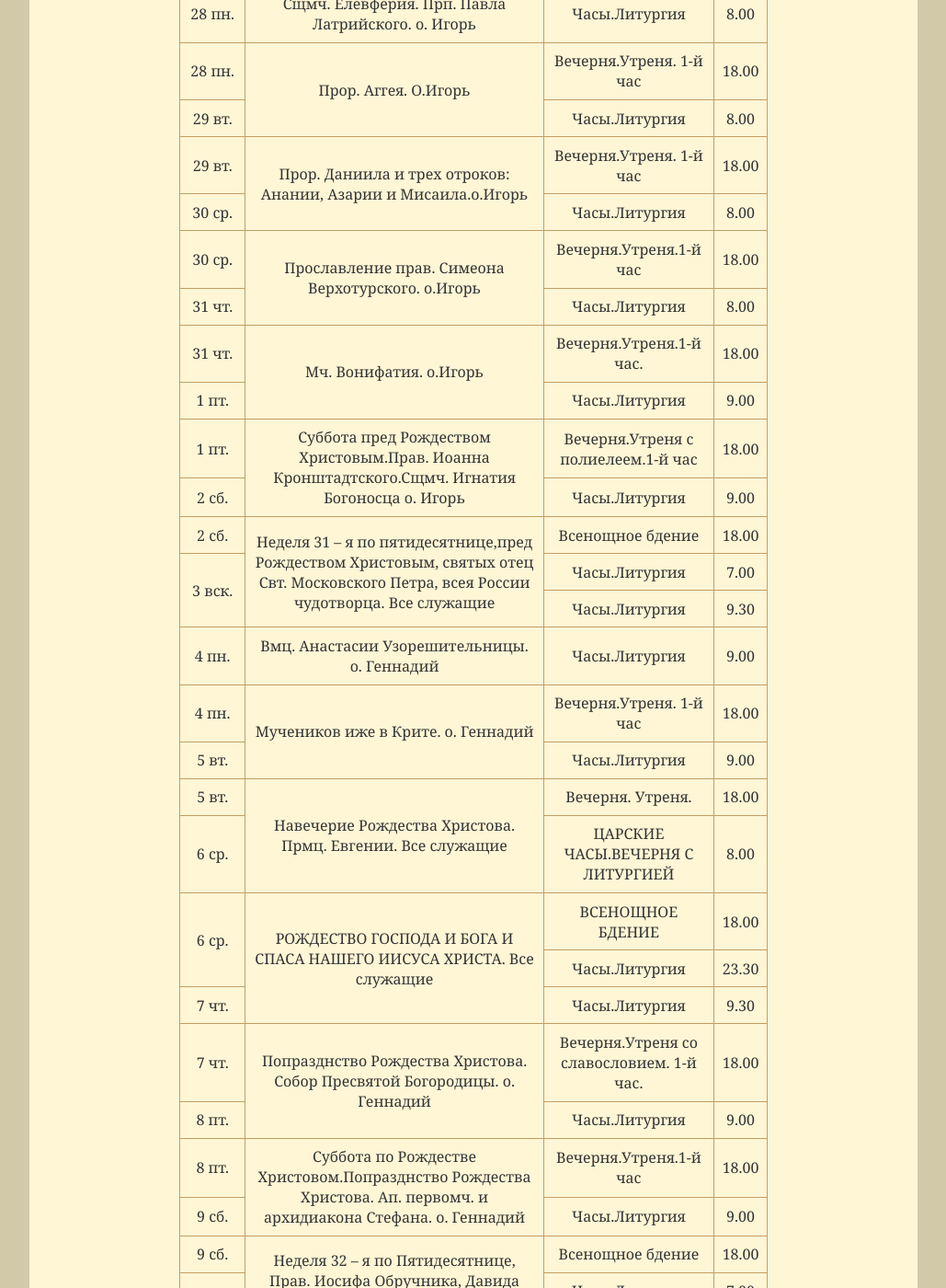
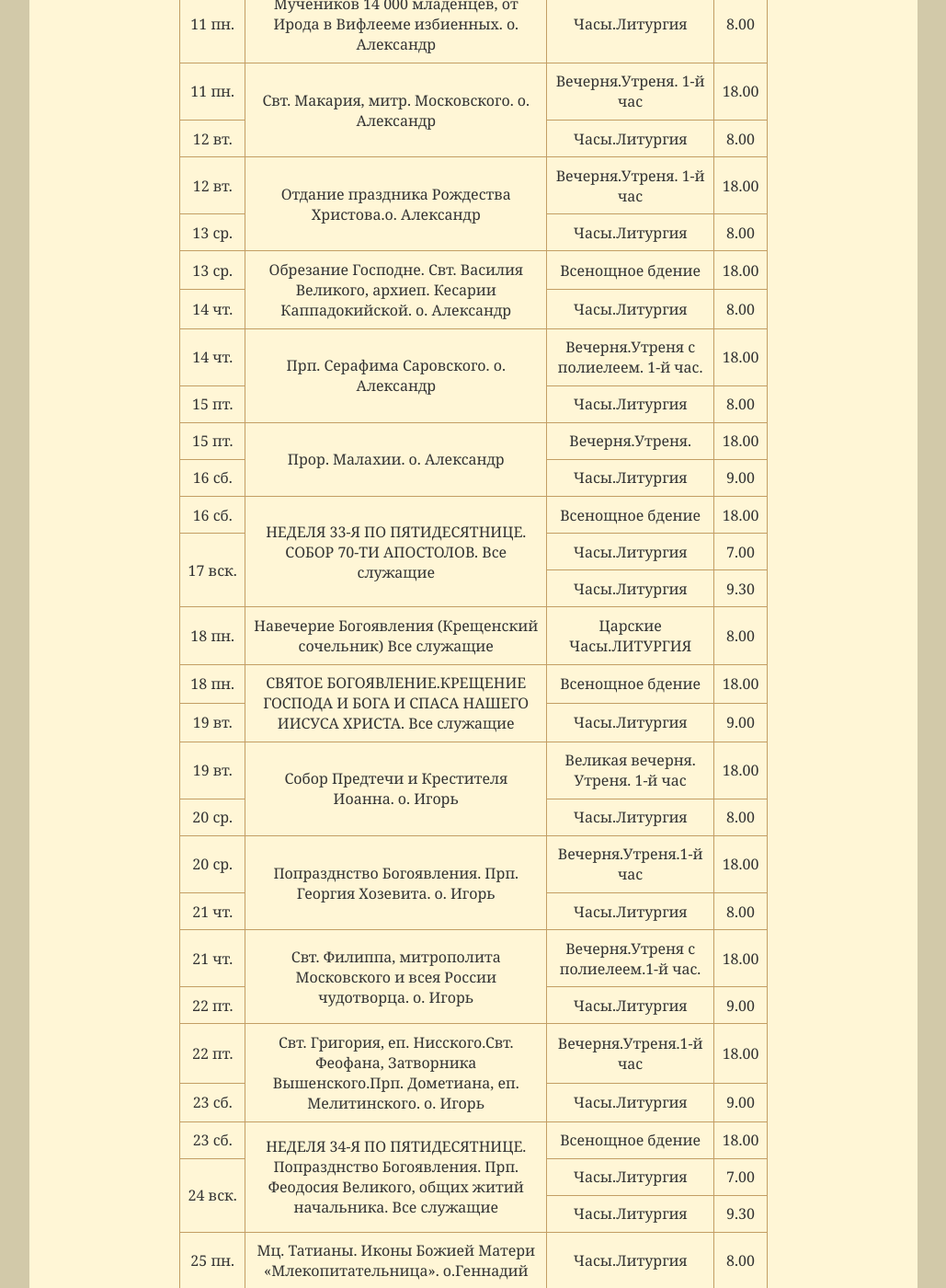
Before and after one commit to hramotradnoe/hramotradnoe.github.io, a Jekyll site: the page built from schedule/index.html, in a window 1280 px wide and 1400 px high, scrolled down 443 px. Shown: the whole window at 92% size, without its empty margins (125-1154 px from the left). Built offline with Jekyll 4.4.1, drawn with Linux system fonts in a browser that asks for light colours; Markdown is read by kramdown in place of the engine named in the settings; some of the changed text lies outside the part shown.

Commit message:
Update schedule.yml

```diff
--- a/_data/schedule.yml
+++ b/_data/schedule.yml
@@ -1,123 +1,120 @@
 period: Январь 2016
 link: https://docs.google.com/document/d/1WJkdm1Ob7dY28KiKhnIwF8Pj8BrcCIb4HCUCFWZURFc/edit
 timetable:
- - description : "Сщмч. Елевферия. Прп. Павла Латрийского. о. Игорь"
-   services    :
-      - day   : 28&nbsp;пн.
-        time  : '8.00'
-        title : "Часы.Литургия"
- - description : "Прор. Аггея. О.Игорь"
-   services    :
-      - day   : 28&nbsp;пн.
-        time  : '18.00'
-        title : "Вечерня.Утреня. 1-й час"
-      - day   : 29&nbsp;вт.
-        time  : '8.00'
-        title : "Часы.Литургия"
- - description : "Прор. Даниила и трех отроков: Анании, Азарии и Мисаила.о.Игорь"
-   services    :
-      - day   : 29&nbsp;вт.
-        time  : '18.00'
-        title : "Вечерня.Утреня. 1-й час"
-      - day   : 30&nbsp;ср.
-        time  : '8.00'
-        title : "Часы.Литургия"
- - description : "Прославление прав. Симеона Верхотурского. о.Игорь"
-   services    :
-      - day   : 30&nbsp;ср.
-        time  : '18.00'
-        title : "Вечерня.Утреня.1-й час"
-      - day   : 31&nbsp;чт.
-        time  : '8.00'
-        title : "Часы.Литургия"
- - description : "Мч. Вонифатия. о.Игорь"
-   services    :
-      - day   : 31&nbsp;чт.
-        time  : '18.00'
-        title : "Вечерня.Утреня.1-й час."
-      - day   : 1&nbsp;пт.
-        time  : '9.00'
-        title : "Часы.Литургия"
- - description : "Суббота пред Рождеством Христовым.Прав. Иоанна Кронштадтского.Сщмч. Игнатия Богоносца о. Игорь"
-   services    :
-      - day   : 1&nbsp;пт.
-        time  : '18.00'
-        title : "Вечерня.Утреня с полиелеем.1-й час"
-      - day   : 2&nbsp;сб.
-        time  : '9.00'
-        title : "Часы.Литургия"
- - description : "Неделя 31 – я по пятидесятнице,пред Рождеством Христовым, святых отец Свт. Московского Петра, всея России чудотворца. Все служащие"
-   services    :
-      - day   : 2&nbsp;сб.
-        time  : '18.00'
-        title : "Всенощное бдение"
-      - day   : 3&nbsp;вск.
-        time  : '7.00'
-        title : "Часы.Литургия"
-      - day   : 3&nbsp;вск.
-        time  : '9.30'
-        title : "Часы.Литургия"
- - description : "Вмц. Анастасии Узорешительницы. о. Геннадий"
-   services    :
-      - day   : 4&nbsp;пн.
-        time  : '9.00'
-        title : "Часы.Литургия"
- - description : "Мучеников иже в Крите. о. Геннадий"
-   services    :
-      - day   : 4&nbsp;пн.
-        time  : '18.00'
-        title : "Вечерня.Утреня. 1-й час"
-      - day   : 5&nbsp;вт.
-        time  : '9.00'
-        title : "Часы.Литургия"
- - description : "Навечерие Рождества Христова. Прмц. Евгении. Все служащие"
-   services    :
-      - day   : 5&nbsp;вт.
-        time  : '18.00'
-        title : "Вечерня. Утреня."
-      - day   : 6&nbsp;ср.
-        time  : '8.00'
-        title : "ЦАРСКИЕ ЧАСЫ.ВЕЧЕРНЯ С ЛИТУРГИЕЙ"
- - description : "РОЖДЕСТВО ГОСПОДА И БОГА И СПАСА НАШЕГО ИИСУСА ХРИСТА. Все служащие"
-   services    :
-      - day   : 6&nbsp;ср.
-        time  : '18.00'
-        title : "ВСЕНОЩНОЕ БДЕНИЕ"
-      - day   : 6&nbsp;ср.
-        time  : '23.30'
-        title : "Часы.Литургия"
-      - day   : 7&nbsp;чт.
-        time  : '9.30'
-        title : "Часы.Литургия"
- - description : "Попразднство Рождества Христова. Собор Пресвятой Богородицы. о. Геннадий"
-   services    :
-      - day   : 7&nbsp;чт.
-        time  : '18.00'
-        title : "Вечерня.Утреня со славословием. 1-й час."
-      - day   : 8&nbsp;пт.
-        time  : '9.00'
-        title : "Часы.Литургия"
- - description : "Суббота по Рождестве Христовом.Попразднство Рождества Христова. Ап. первомч. и архидиакона Стефана. о. Геннадий"
-   services    :
-      - day   : 8&nbsp;пт.
-        time  : '18.00'
-        title : "Вечерня.Утреня.1-й час"
-      - day   : 9&nbsp;сб.
-        time  : '9.00'
-        title : "Часы.Литургия"
- - description : "Неделя 32 – я по Пятидесятнице, Прав. Иосифа Обручника, Давида царя и Иакова, брата Господня. Все служащие"
-   services    :
-      - day   : 9&nbsp;сб.
-        time  : '18.00'
-        title : "Всенощное бдение"
-      - day   : 10&nbsp;вск.
-        time  : '7.00'
-        title : "Часы.Литургия"
-      - day   : 10&nbsp;вск.
-        time  : '9.30'
-        title : "Часы.Литургия"
- - description : "Мучеников 14 000 младенцев, от Ирода в Вифлееме избиенных. О.Александр"
+ - description : "Мучеников 14 000 младенцев, от Ирода в Вифлееме избиенных. о. Александр"
    services    :
       - day   : 11&nbsp;пн.
         time  : '8.00'
         title : "Часы.Литургия"
+ - description : "Свт. Макария, митр. Московского. о. Александр"
+   services    :
+      - day   : 11&nbsp;пн.
+        time  : '18.00'
+        title : "Вечерня.Утреня. 1-й час"
+      - day   : 12&nbsp;вт.
+        time  : '8.00'
+        title : "Часы.Литургия"
+ - description : "Отдание праздника Рождества Христова.о. Александр"
+   services    :
+      - day   : 12&nbsp;вт.
+        time  : '18.00'
+        title : "Вечерня.Утреня. 1-й час"
+      - day   : 13&nbsp;ср.
+        time  : '8.00'
+        title : "Часы.Литургия"
+ - description : "Обрезание Господне. Свт. Василия Великого, архиеп. Кесарии Каппадокийской. о. Александр"
+   services    :
+      - day   : 13&nbsp;ср.
+        time  : '18.00'
+        title : "Всенощное бдение"
+      - day   : 14&nbsp;чт.
+        time  : '8.00'
+        title : "Часы.Литургия"
+ - description : "Прп. Серафима Саровского. о. Александр"
+   services    :
+      - day   : 14&nbsp;чт.
+        time  : '18.00'
+        title : "Вечерня.Утреня с полиелеем. 1-й час."
+      - day   : 15&nbsp;пт.
+        time  : '8.00'
+        title : "Часы.Литургия"
+ - description : "Прор. Малахии. о. Александр"
+   services    :
+      - day   : 15&nbsp;пт.
+        time  : '18.00'
+        title : "Вечерня.Утреня."
+      - day   : 16&nbsp;сб.
+        time  : '9.00'
+        title : "Часы.Литургия"
+ - description : "НЕДЕЛЯ 33-Я ПО ПЯТИДЕСЯТНИЦЕ. СОБОР 70-ТИ АПОСТОЛОВ. Все служащие"
+   services    :
+      - day   : 16&nbsp;сб.
+        time  : '18.00'
+        title : "Всенощное бдение"
+      - day   : 17&nbsp;вск.
+        time  : '7.00'
+        title : "Часы.Литургия"
+      - day   : 17&nbsp;вск.
+        time  : '9.30'
+        title : "Часы.Литургия"
+ - description : "Навечерие Богоявления (Крещенский сочельник) Все служащие"
+   services    :
+      - day   : 18&nbsp;пн.
+        time  : '8.00'
+        title : "Царские Часы.ЛИТУРГИЯ"
+ - description : "СВЯТОЕ БОГОЯВЛЕНИЕ.КРЕЩЕНИЕ ГОСПОДА И БОГА И СПАСА НАШЕГО ИИСУСА ХРИСТА. Все служащие"
+   services    :
+      - day   : 18&nbsp;пн.
+        time  : '18.00'
+        title : "Всенощное бдение"
+      - day   : 19&nbsp;вт.
+        time  : '9.00'
+        title : "Часы.Литургия"
+ - description : "Собор Предтечи и Крестителя Иоанна. о. Игорь"
+   services    :
+      - day   : 19&nbsp;вт.
+        time  : '18.00'
+        title : "Великая вечерня. Утреня. 1-й час"
+      - day   : 20&nbsp;ср.
+        time  : '8.00'
+        title : "Часы.Литургия"
+ - description : "Попразднство Богоявления. Прп. Георгия Хозевита. о. Игорь"
+   services    :
+      - day   : 20&nbsp;ср.
+        time  : '18.00'
+        title : "Вечерня.Утреня.1-й час"
+      - day   : 21&nbsp;чт.
+        time  : '8.00'
+        title : "Часы.Литургия"
+ - description : "Свт. Филиппа, митрополита Московского и всея России чудотворца. о. Игорь"
+   services    :
+      - day   : 21&nbsp;чт.
+        time  : '18.00'
+        title : "Вечерня.Утреня с полиелеем.1-й час."
+      - day   : 22&nbsp;пт.
+        time  : '9.00'
+        title : "Часы.Литургия"
+ - description : "Свт. Григория, еп. Нисского.Свт. Феофана, Затворника Вышенского.Прп. Дометиана, еп. Мелитинского. о. Игорь"
+   services    :
+      - day   : 22&nbsp;пт.
+        time  : '18.00'
+        title : "Вечерня.Утреня.1-й час"
+      - day   : 23&nbsp;сб.
+        time  : '9.00'
+        title : "Часы.Литургия"
+ - description : "НЕДЕЛЯ 34-Я ПО ПЯТИДЕСЯТНИЦЕ. Попразднство Богоявления. Прп. Феодосия Великого, общих житий начальника. Все служащие"
+   services    :
+      - day   : 23&nbsp;сб.
+        time  : '18.00'
+        title : "Всенощное бдение"
+      - day   : 24&nbsp;вск.
+        time  : '7.00'
+        title : "Часы.Литургия"
+      - day   : 24&nbsp;вск.
+        time  : '9.30'
+        title : "Часы.Литургия"
+ - description : "Мц. Татианы. Иконы Божией Матери «Млекопитательница». о.Геннадий"
+   services    :
+      - day   : 25&nbsp;пн.
+        time  : '8.00'
+        title : "Часы.Литургия"
```
